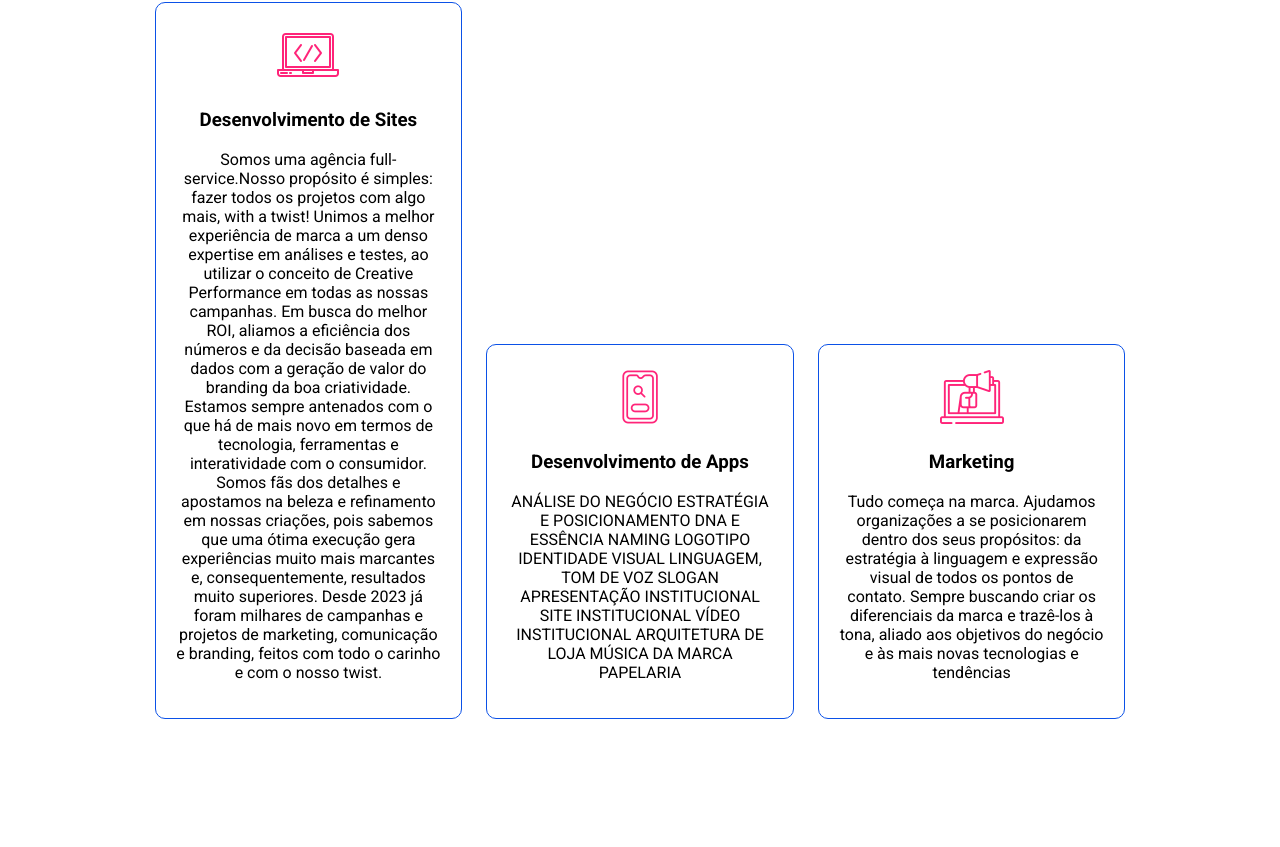
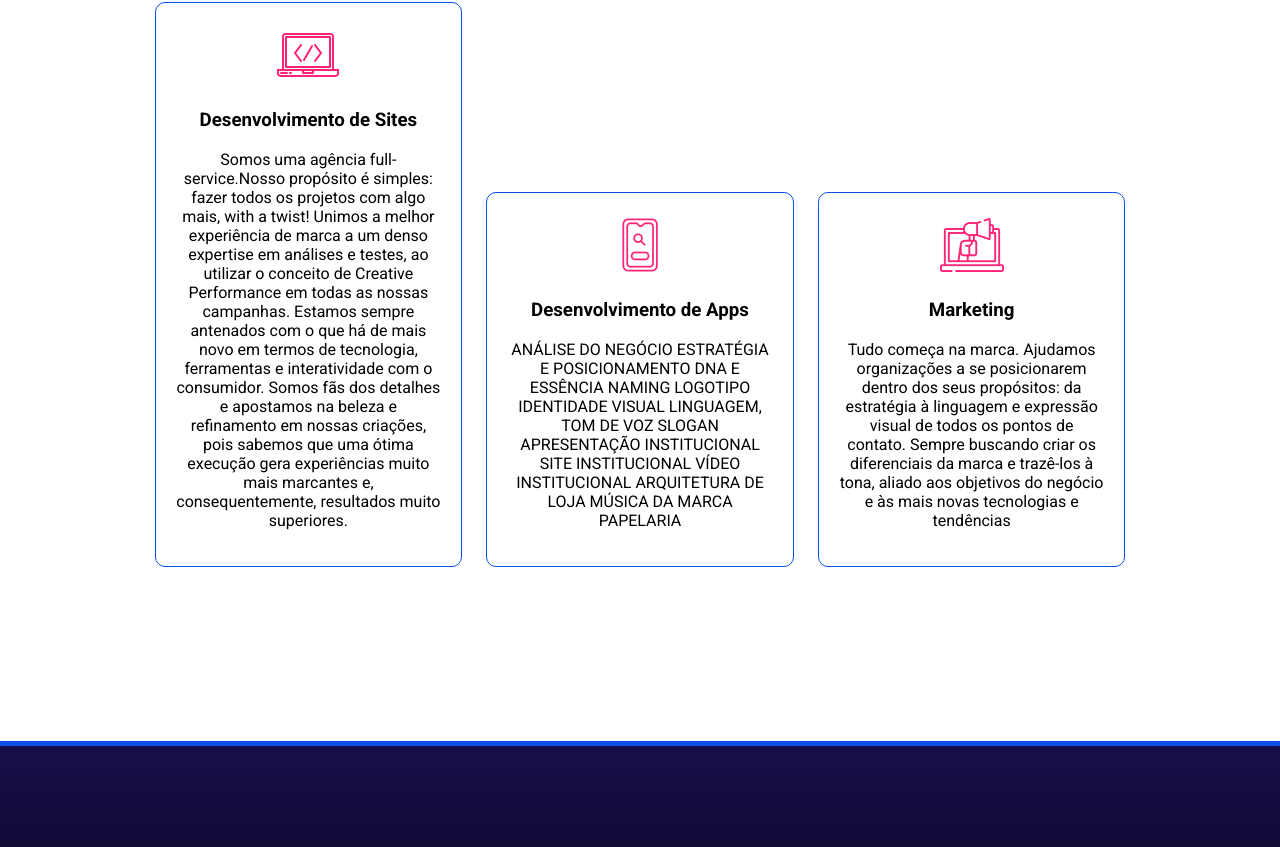
Before and after one commit to DanilodRamos/agencia, a plain HTML site: page index.html in a window 1280 px wide. Shown: the part 851-1698 px from the top of the page. Drawn offline with Linux system fonts and the light colour scheme.

Commit message:
Update index.html

```diff
--- a/index.html
+++ b/index.html
@@ -46,13 +46,10 @@
 
                         Unimos a melhor experiência de marca a um denso expertise em análises e testes, ao utilizar o conceito de Creative Performance em todas as nossas campanhas.
 
-                        Em busca do melhor ROI, aliamos a eficiência dos números e da decisão baseada em dados com a geração de valor do branding da boa criatividade.
-
                         Estamos sempre antenados com o que há de mais novo em termos de tecnologia, ferramentas e interatividade com o consumidor.
 
                         Somos fãs dos detalhes e apostamos na beleza e refinamento em nossas criações, pois sabemos que uma ótima execução gera experiências muito mais marcantes e, consequentemente, resultados muito superiores.
-
-                        Desde 2023 já foram milhares de campanhas e projetos de marketing, comunicação e branding, feitos com todo o carinho e com o nosso twist.</p>
+                        </p>
                 </div>
                 <div class="texto-oculto">
                     <h3>Outro conteúdo qualquer</h3>
```
